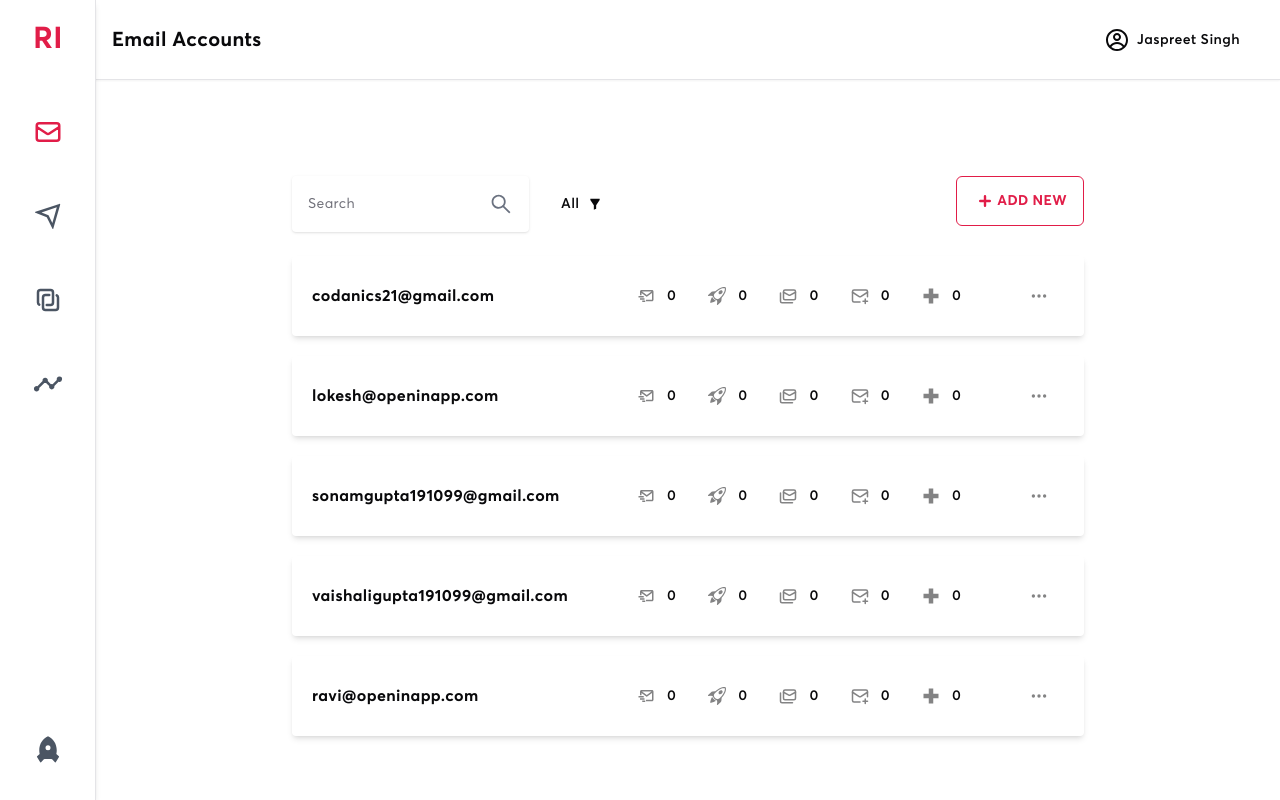
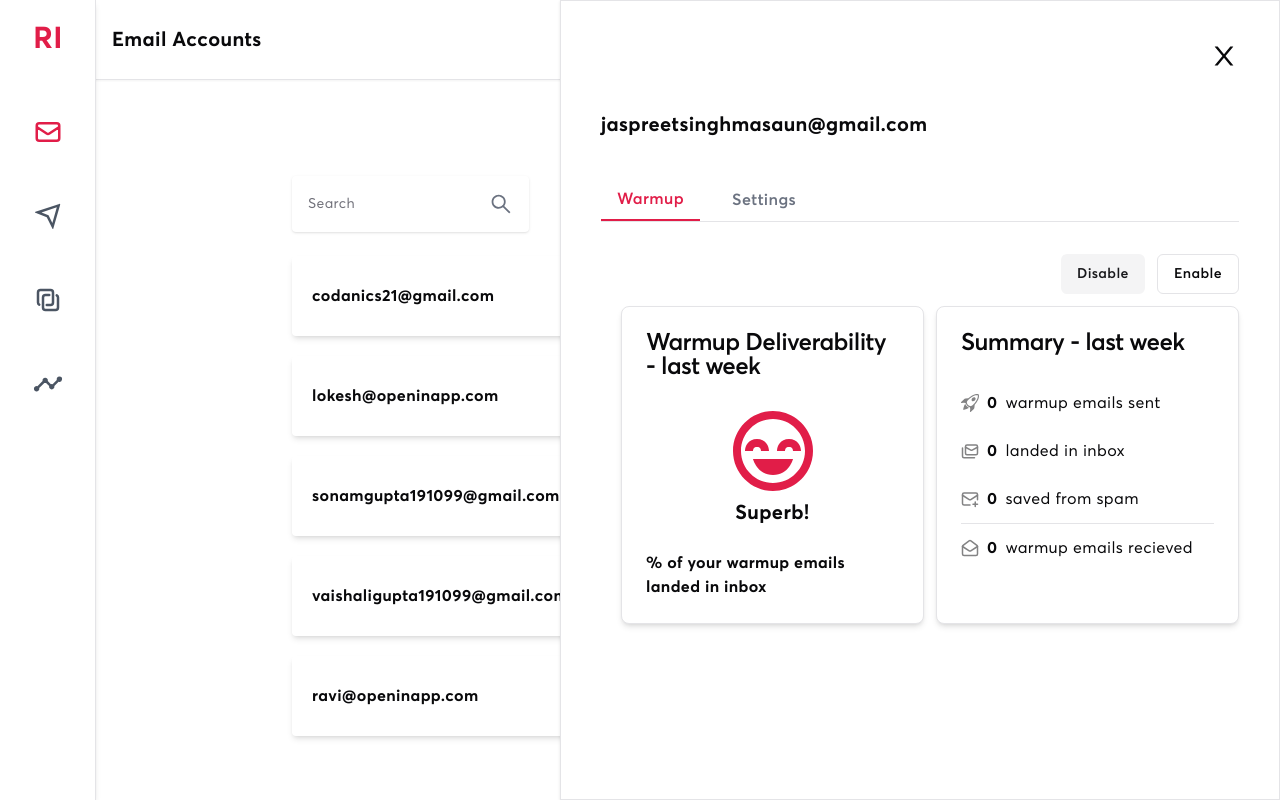
Before and after one commit to Jass-Masaun/instantlyai-clone, a Next.js app: page /accounts in a window 1280 px wide. Built offline with nearby package versions, Linux system fonts and the light colour scheme.

Commit message:
fix issues

```diff
--- a/app/(mainLayout)/accounts/page.jsx
+++ b/app/(mainLayout)/accounts/page.jsx
@@ -261,7 +261,7 @@ const accounts = [
 
 const Page = () => {
   const [filter, setFilter] = useState({});
-  const [toggleLeftSidebar, setToggleLeftSidebar] = useState(true);
+  const [toggleLeftSidebar, setToggleLeftSidebar] = useState(false);
 
   return (
     <>
--- a/components/account/LeftSidebar.js
+++ b/components/account/LeftSidebar.js
@@ -1,21 +1,75 @@
 import React from 'react';
 import Tab from '../shared/Tab';
 import { Button } from '../ui/button';
+import {
+  Card,
+  CardContent,
+  CardFooter,
+  CardHeader,
+  CardTitle,
+} from '../ui/card';
+
+import { BiHappyBeaming } from 'react-icons/bi';
+import { AiOutlineClose } from 'react-icons/ai';
+import { summary } from '@/utils/constants/accounts/leftSidebar';
+
+const WarmupTab = () => {
+  return (
+    <div className='flex flex-col gap-3'>
+      <div className='flex flex-1 gap-3 justify-end'>
+        <Button variant='secondary'>Disable</Button>
+        <Button variant='outline'>Enable</Button>
+      </div>
+      <div className='flex gap-3'>
+        <Card className='w-1/2 shadow-md'>
+          <CardHeader>
+            <CardTitle>Warmup Deliverability - last week</CardTitle>
+          </CardHeader>
+          <CardContent>
+            <div className='flex flex-col'>
+              <div className='flex flex-col items-center'>
+                <BiHappyBeaming className='text-8xl text-primary' />
+                <h1 className='font-bold text-xl'>Superb!</h1>
+              </div>
+            </div>
+          </CardContent>
+          <CardFooter>
+            <p className='font-bold'>
+              {/* {analyticsData?.aggregates?.health_score
+          ? analyticsData?.aggregates?.health_score
+          : 0} */}
+              % of your warmup emails landed in inbox
+            </p>
+          </CardFooter>
+        </Card>
+        <Card className='w-1/2 shadow-md'>
+          <CardHeader>
+            <CardTitle>Summary - last week</CardTitle>
+          </CardHeader>
+          <CardContent>
+            <div className='flex flex-col'>
+              {summary.map((item, index) => (
+                <div
+                  key={index}
+                  className={`flex items-center gap-2 py-3 ${
+                    index === summary.length - 1 && 'border-t'
+                  }`}
+                >
+                  {item.icon} <p className='font-bold'>0</p> <p>{item.label}</p>
+                </div>
+              ))}
+            </div>
+          </CardContent>
+        </Card>
+      </div>
+    </div>
+  );
+};
 
 const tabs = [
   {
     title: 'Warmup',
-    content: (
-      <div className='flex flex-col'>
-        <div className='flex flex-1 gap-3 justify-end'>
-          <Button variant='secondary'>Disable</Button>
-          <Button variant='outline'>Enable</Button>
-        </div>
-        <div className='flex flx-col'>
-          <h1>Warmup Deliverability -last week</h1>
-        </div>
-      </div>
-    ),
+    content: <WarmupTab />,
   },
   {
     title: 'Settings',
@@ -25,15 +79,15 @@ const tabs = [
 
 const LeftSidebar = ({ toggleLeftSidebar, setToggleLeftSidebar }) => {
   return (
-    <div className='fixed top-0 right-0 z-100 bg-white h-full p-10 border shadow'>
+    <div className='fixed top-0 right-0 z-100 bg-white h-full p-10 border shadow w-[45rem]'>
       <div
         className='flex justify-end cursor-pointer'
         onClick={() => setToggleLeftSidebar(!toggleLeftSidebar)}
       >
-        <p>Close</p>
+        <AiOutlineClose className='text-3xl' />
       </div>
-      <div className='flex flex-col mt-10'>
-        <p>Email</p>
+      <div className='flex flex-col mt-10 gap-10'>
+        <h1 className='text-xl font-bold'>jaspreetsinghmasaun@gmail.com</h1>
         <Tab tabs={tabs} />
       </div>
     </div>
--- a/components/shared/Sidebar.jsx
+++ b/components/shared/Sidebar.jsx
@@ -66,7 +66,7 @@ const Sidebar = () => {
             );
           })}
         </div>
-        <div className='flex flex-col items-center gap-5 mt-10 mb-5'>
+        {/* <div className='flex flex-col items-center gap-5 mt-10 mb-5'>
           <div key={lastIcon.name} className='py-4'>
             <Link href={lastIcon.route}>
               <div className='cursor-pointer'>
@@ -80,7 +80,7 @@ const Sidebar = () => {
               </div>
             </Link>
           </div>
-        </div>
+        </div> */}
       </div>
     </div>
   );
--- /dev/null
+++ b/utils/constants/accounts/leftSidebar.js
@@ -0,0 +1,23 @@
+import { BsRocketTakeoff } from 'react-icons/bs';
+import { LuMails, LuMailPlus, LuMailOpen } from 'react-icons/lu';
+
+const CLASS = 'text-lg opacity-50';
+
+export const summary = [
+  {
+    label: 'warmup emails sent',
+    icon: <BsRocketTakeoff className={`${CLASS}`} />,
+  },
+  {
+    label: 'landed in inbox',
+    icon: <LuMails className={`${CLASS}`} />,
+  },
+  {
+    label: 'saved from spam',
+    icon: <LuMailPlus className={`${CLASS}`} />,
+  },
+  {
+    label: 'warmup emails recieved',
+    icon: <LuMailOpen className={`${CLASS}`} />,
+  },
+];
```
